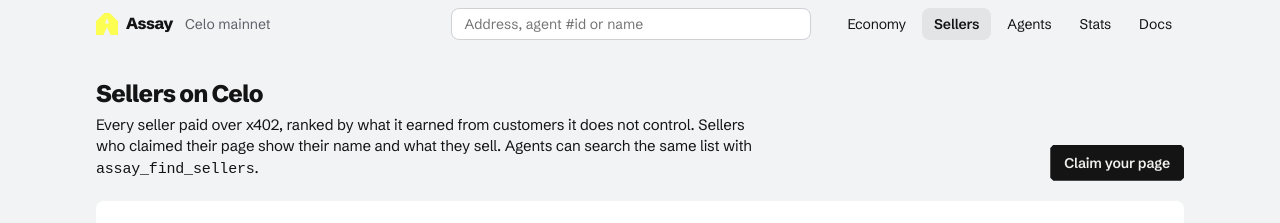
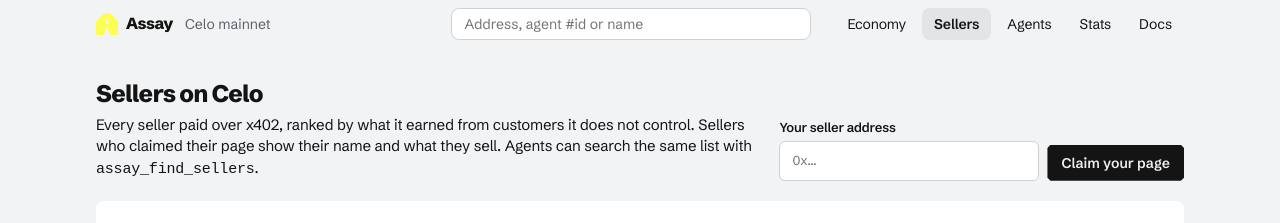
Before and after one commit to Oshioke-Salaki/assay, a Next.js app in the folder apps/web/: page /sellers in a window 1280 px wide. Shown: the top 223 px of the page. Built offline with nearby package versions, Linux system fonts and the light colour scheme; no server answers.

Commit message:
Claim your page from the directory: ask for the address and go to that report's claim section; a Claim button on unclaimed reports

```diff
--- a/apps/web/app/address/[address]/page.tsx
+++ b/apps/web/app/address/[address]/page.tsx
@@ -130,6 +130,11 @@ export default async function AddressPage({ params }: { params: Promise<{ addres
           {a.rating !== "NR" ? (
             <a className="btn btn--ink" href="#publish">
               Publish hallmark onchain
+            </a>
+          ) : null}
+          {!claim && a.seller.grossUsd > 0 ? (
+            <a className="btn btn--quiet" href="#claim">
+              Claim this page
             </a>
           ) : null}
           <a className="btn btn--quiet" href={`${API_PUBLIC}/v1/address/${address}`}>
--- a/apps/web/app/sellers/page.tsx
+++ b/apps/web/app/sellers/page.tsx
@@ -3,6 +3,7 @@ import type { Metadata } from "next";
 import Link from "next/link";
 import { AppShell, Panel } from "@/components/AppShell";
 import styles from "@/components/app.module.css";
+import { ClaimLookup } from "@/components/ClaimLookup";
 import { Hallmark } from "@/components/Hallmark";
 import { type SellerRow, tryApi } from "@/lib/api";
 import { ago, int, short, usd } from "@/lib/format";
@@ -59,11 +60,7 @@ export default async function SellersPage({
             <code>assay_find_sellers</code>.
           </p>
         </div>
-        <div className={styles.actions}>
-          <Link href="/docs#claim" className="btn btn--ink">
-            Claim your page
-          </Link>
-        </div>
+        <ClaimLookup />
       </div>
 
       <Panel span={12}>
--- /dev/null
+++ b/apps/web/components/ClaimLookup.tsx
@@ -0,0 +1,62 @@
+"use client";
+
+import { isAddress } from "assayscore-core";
+import { useRouter } from "next/navigation";
+import { useState } from "react";
+import styles from "@/components/app.module.css";
+
+/** "Which address is yours?" then straight to that report's claim section. */
+export function ClaimLookup() {
+  const router = useRouter();
+  const [value, setValue] = useState("");
+  const [bad, setBad] = useState(false);
+  return (
+    <form
+      className={styles.actions}
+      style={{ alignItems: "end", gap: 8 }}
+      onSubmit={(e) => {
+        e.preventDefault();
+        const a = value.trim();
+        if (!isAddress(a)) {
+          setBad(true);
+          return;
+        }
+        router.push(`/address/${a.toLowerCase()}#claim`);
+      }}
+    >
+      <label style={{ display: "grid", gap: 4, fontSize: "0.8125rem", fontWeight: 600 }}>
+        Your seller address
+        <input
+          className={bad ? styles.inputBad : undefined}
+          value={value}
+          onChange={(e) => {
+            setValue(e.target.value);
+            setBad(false);
+          }}
+          placeholder="0x…"
+          inputMode="text"
+          autoComplete="off"
+          spellCheck={false}
+          style={{
+            minWidth: 260,
+            minHeight: 40,
+            padding: "8px 12px",
+            border: "1px solid #cfd1d5",
+            borderRadius: 6,
+            fontWeight: 400,
+          }}
+          aria-invalid={bad}
+          aria-describedby={bad ? "claim-lookup-error" : undefined}
+        />
+      </label>
+      <button type="submit" className="btn btn--ink">
+        Claim your page
+      </button>
+      {bad ? (
+        <span id="claim-lookup-error" className={styles.muted} role="alert" style={{ alignSelf: "center" }}>
+          That is not a Celo address.
+        </span>
+      ) : null}
+    </form>
+  );
+}
```
